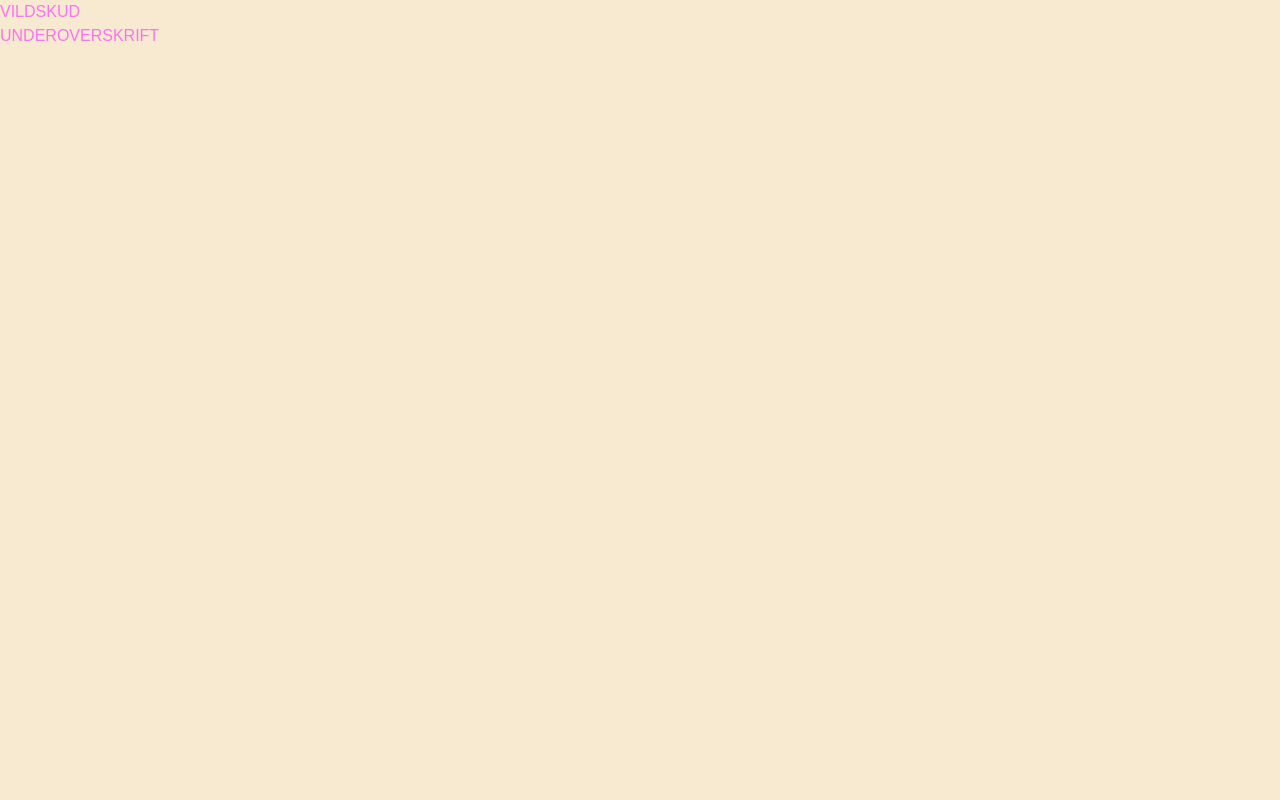
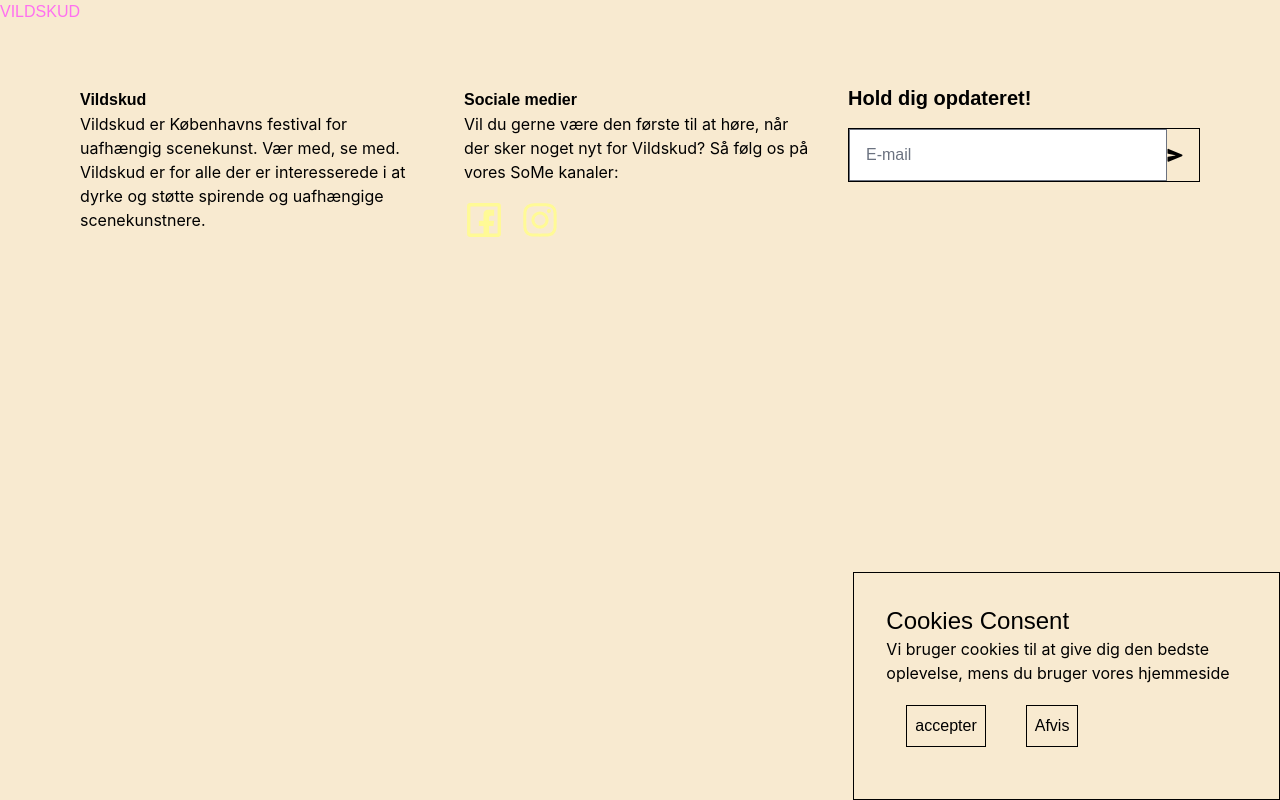
Before and after one commit to nynnerasch/Vildskud, a website built with Vite: page src/index.html in a window 1280 px wide. Built offline with nearby package versions, Linux system fonts and the light colour scheme.

Commit message:
Co-authored-by: nynnerasch <nynnerasch@users.noreply.github.com>

```diff
--- a/src/index.html
+++ b/src/index.html
@@ -7,8 +7,81 @@
     <title>Vildskud</title>
   </head>
   <body class="bg-[#f8ead0]">
+
+<!-- cookie boks  -->
+    <div class="w-1/3 fixed border border-black z-10 bottom-0 right-0 p-8 bg-slate-300" id="cookieboks">
+      <div>
+        <h3 class="text-2xl">Cookies Consent</h3>
+        <p class="text-slate-500">Vi bruger cookies til at give dig den bedste oplevelse, mens du bruger vores hjemmeside</p>
+      </div>
+        <div class="buttons flex gap-10 p-5">
+        <div class="border border-green p-2">
+          <button id="accepter">accepter</button>
+        </div>
+        <div class="border border-red p-2">
+        <button id="afvis">Afvis</button>
+      </div>
+        </div>
+    </div>
+<!-- cookie boks slut -->
+
     <h1 class="text-pink">VILDSKUD</h1>
-    <h2 class="font-sans text-pink">UNDEROVERSKRIFT</h2>
+
+ <!--footer  -->
+    <footer>
+      <div class="mx-auto container py-16 xl:px-20 lg:px-12 sm:px-6 px-4">
+        <div class="grid grid-cols-2 md:grid-cols-3 lg:grid-cols-3 xl:grid-cols-3 md:gap-8 gap-4">
+          <div class="sm:ml-0 ml-8 flex flex-col">
+            <h2 class="font-bold">Vildskud</h2>
+            <p>Vildskud er Københavns festival for uafhængig scenekunst. Vær med, se med. Vildskud er for alle der er interesserede i at dyrke og støtte spirende og uafhængige scenekunstnere.</p>
+          </div>
+
+          <div class="flex flex-col">
+            <h2 class="font-bold">Sociale medier</h2>
+            <p>Vil du gerne være den første til at høre, når der sker noget nyt for Vildskud? Så følg os på vores SoMe kanaler:</p>
+            <div class="flex w-10 gap-4 pt-4">
+<img src="face.svg" alt="facebook">
+<img src="insta.svg" alt="insta">
+            </div>
+          </div>
+          <div class="lg:block hidden">
+            <label class="text-xl font-bold leading-5  text-white">Hold dig opdateret!</label>
+            <div class="cursor-pointer flex items-center justify-between border  border-white mt-4 bg-white">
+              <input type="text"
+                class="text-base leading-4 p-4 w-full focus:outline-none  text-gray-900  placeholder-gray-900  border-white "
+                placeholder="E-mail" />
+              <button aria-label="send"
+                class="mr-4 fill-current text-gray-800 hover:text-gray-500 focus:outline-none focus:ring-2 focus:ring-offset-2 focus:ring-gray-800">
+                <svg class=" " width="16" height="17" viewBox="0 0 16 17" fill="currentColor"
+                  xmlns="http://www.w3.org/2000/svg">
+                  <path
+                    d="M14.8934 7.39673L14.8884 7.39457L1.54219 1.9166C1.42993 1.87011 1.30778 1.85187 1.18666 1.86353C1.06554 1.87519 0.949225 1.91637 0.848125 1.9834C0.741311 2.05266 0.653573 2.14711 0.592805 2.25826C0.532037 2.36941 0.500145 2.49376 0.5 2.62013V6.12357C0.50006 6.29633 0.561019 6.46366 0.67237 6.59671C0.783722 6.72976 0.938491 6.82021 1.11 6.85246L8.38906 8.18438C8.41767 8.18974 8.44348 8.20482 8.46205 8.22701C8.48062 8.2492 8.49078 8.2771 8.49078 8.30591C8.49078 8.33472 8.48062 8.36263 8.46205 8.38481C8.44348 8.407 8.41767 8.42208 8.38906 8.42744L1.11031 9.75936C0.938851 9.79153 0.784092 9.88185 0.67269 10.0148C0.561288 10.1477 0.500219 10.3149 0.5 10.4876V13.9917C0.499917 14.1124 0.530111 14.2312 0.587871 14.3374C0.645632 14.4437 0.729152 14.5341 0.830938 14.6006C0.953375 14.6811 1.09706 14.7241 1.24406 14.7243C1.34626 14.7242 1.4474 14.7039 1.54156 14.6646L14.8875 9.21787L14.8934 9.21509C15.0731 9.13869 15.2262 9.01185 15.3337 8.85025C15.4413 8.68866 15.4986 8.49941 15.4986 8.30591C15.4986 8.11241 15.4413 7.92316 15.3337 7.76157C15.2262 7.59997 15.0731 7.47313 14.8934 7.39673Z"
+                    fill="text-gray-800" />
+                </svg>
+              </button>
+            </div>
+          </div>
+        </div>
+        <div class="mt-10 lg:hidden">
+          <label class="text-xl font-medium leading-5  text-white">Hold dig opdateret!</label>
+          <div class="flex items-center justify-between border  border-white mt-4 bg-white">
+            <input type="text"
+              class="text-base leading-4 p-4 relative z-0 w-full focus:outline-none text-gray-800 placeholder-gray-800   border-white bg-white "
+              placeholder="E-mail" />
+            <button aria-label="send"
+              class="focus:outline-none focus:ring-2 focus:ring-offset-2 focus:ring-gray-800 cursor-pointer mr-4 cursor-pointer relative z-40">
+              <svg class="fill-current text-gray-800 hover:text-gray-500  " width="16" height="17" viewBox="0 0 16 17"
+                fill="currentColor" xmlns="http://www.w3.org/2000/svg">
+                <path
+                  d="M14.8934 7.39673L14.8884 7.39457L1.54219 1.9166C1.42993 1.87011 1.30778 1.85187 1.18666 1.86353C1.06554 1.87519 0.949225 1.91637 0.848125 1.9834C0.741311 2.05266 0.653573 2.14711 0.592805 2.25826C0.532037 2.36941 0.500145 2.49376 0.5 2.62013V6.12357C0.50006 6.29633 0.561019 6.46366 0.67237 6.59671C0.783722 6.72976 0.938491 6.82021 1.11 6.85246L8.38906 8.18438C8.41767 8.18974 8.44348 8.20482 8.46205 8.22701C8.48062 8.2492 8.49078 8.2771 8.49078 8.30591C8.49078 8.33472 8.48062 8.36263 8.46205 8.38481C8.44348 8.407 8.41767 8.42208 8.38906 8.42744L1.11031 9.75936C0.938851 9.79153 0.784092 9.88185 0.67269 10.0148C0.561288 10.1477 0.500219 10.3149 0.5 10.4876V13.9917C0.499917 14.1124 0.530111 14.2312 0.587871 14.3374C0.645632 14.4437 0.729152 14.5341 0.830938 14.6006C0.953375 14.6811 1.09706 14.7241 1.24406 14.7243C1.34626 14.7242 1.4474 14.7039 1.54156 14.6646L14.8875 9.21787L14.8934 9.21509C15.0731 9.13869 15.2262 9.01185 15.3337 8.85025C15.4413 8.68866 15.4986 8.49941 15.4986 8.30591C15.4986 8.11241 15.4413 7.92316 15.3337 7.76157C15.2262 7.59997 15.0731 7.47313 14.8934 7.39673Z"
+                  fill="currentColor" />
+              </svg>
+            </button>
+          </div>
+        </div>
+      </div>
+    </footer>
+
     <script type="module" src="./main.js"></script>
   </body>
 </html>
```
